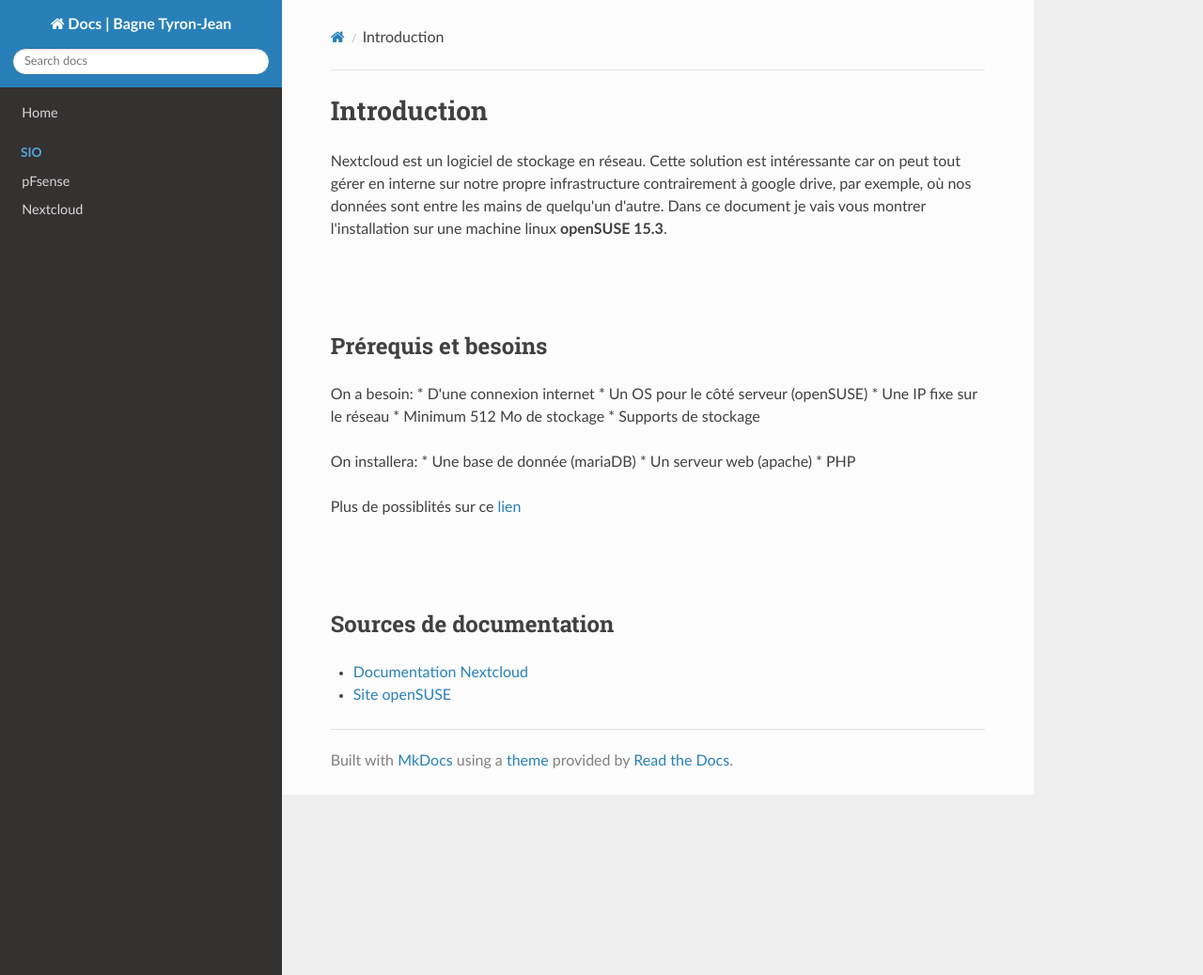
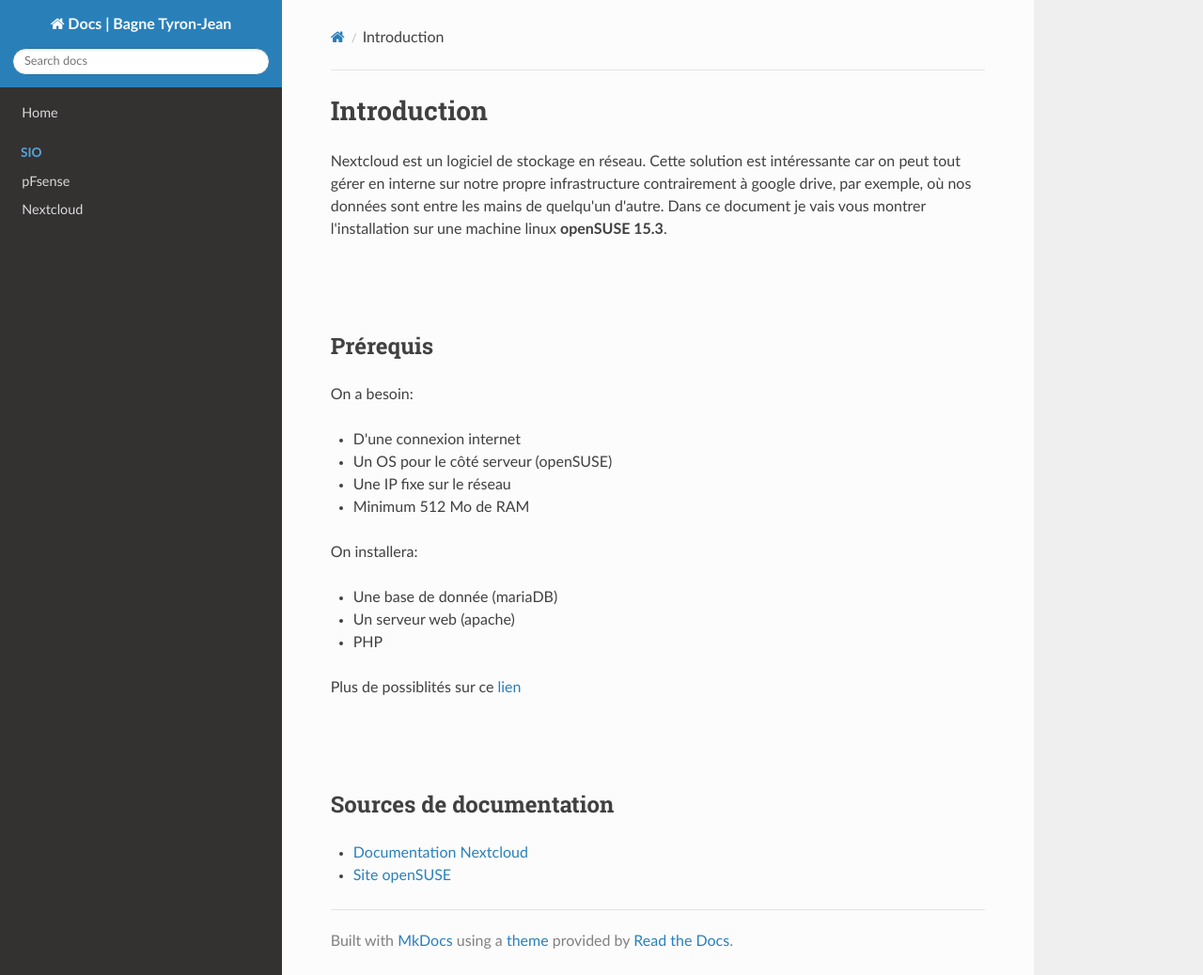
Before and after one commit to wepfen/doc, an MkDocs documentation site: the page built from docs/sio/nextcloud/introduction.md, in a window 1280 px wide and 1038 px high. Shown: the whole window at 94% size. Built offline with MkDocs 1.6.1, drawn with Linux system fonts in a browser that asks for light colours; nearby versions of some CDN libraries.

Commit message:
Update introduction.md

```diff
--- a/docs/sio/nextcloud/introduction.md
+++ b/docs/sio/nextcloud/introduction.md
@@ -3,16 +3,17 @@
 Nextcloud est un logiciel de stockage en réseau. Cette solution est intéressante car on peut tout gérer en interne sur notre propre infrastructure contrairement à google drive, par exemple, où nos données sont entre les mains de quelqu'un d'autre. Dans ce document je vais vous montrer l'installation sur une machine linux **openSUSE 15.3**.
 
 <br><br>
-## Prérequis et besoins
+## Prérequis
 
 On a besoin:
+
 * D'une connexion internet
 * Un OS pour le côté serveur (openSUSE)
 * Une IP fixe sur le réseau
-* Minimum 512 Mo de stockage
-* Supports de stockage
+* Minimum 512 Mo de RAM
 
 On installera:
+
 * Une base de donnée (mariaDB)
 * Un serveur web (apache)
 * PHP
```
